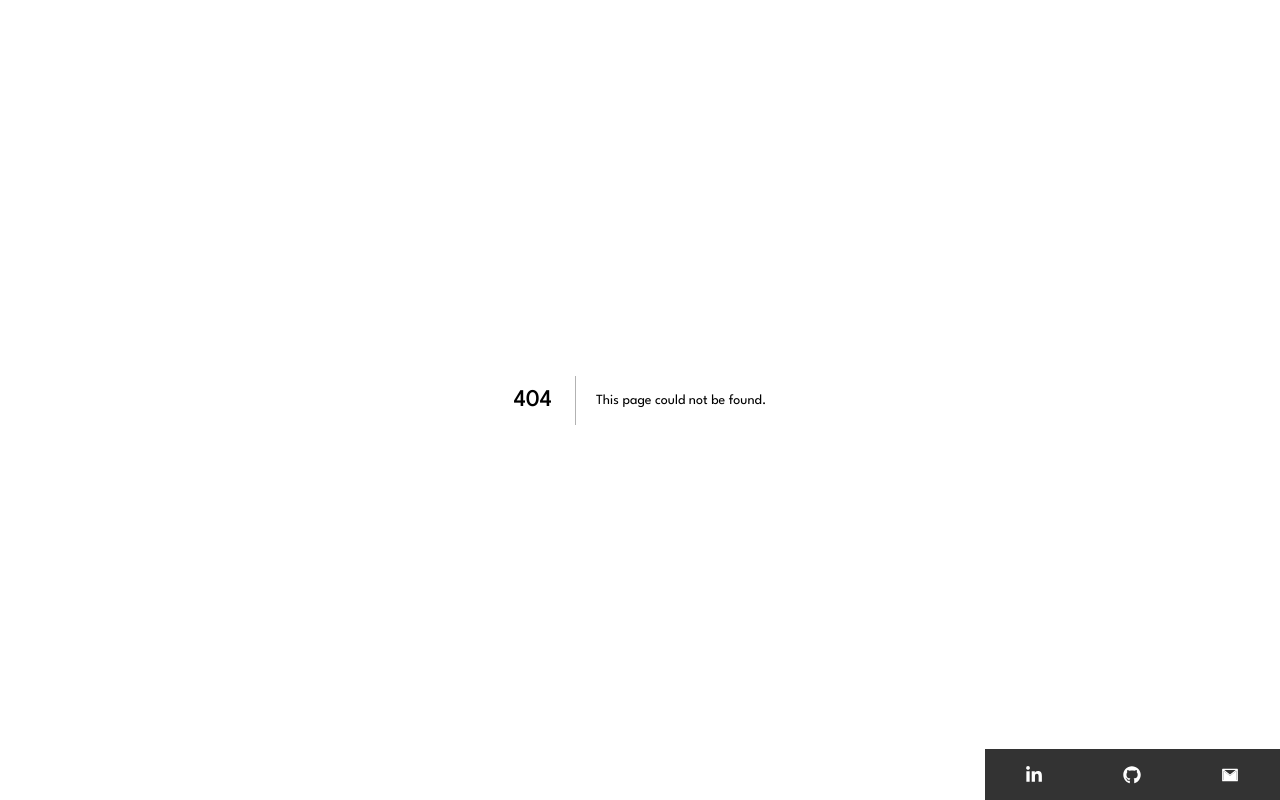
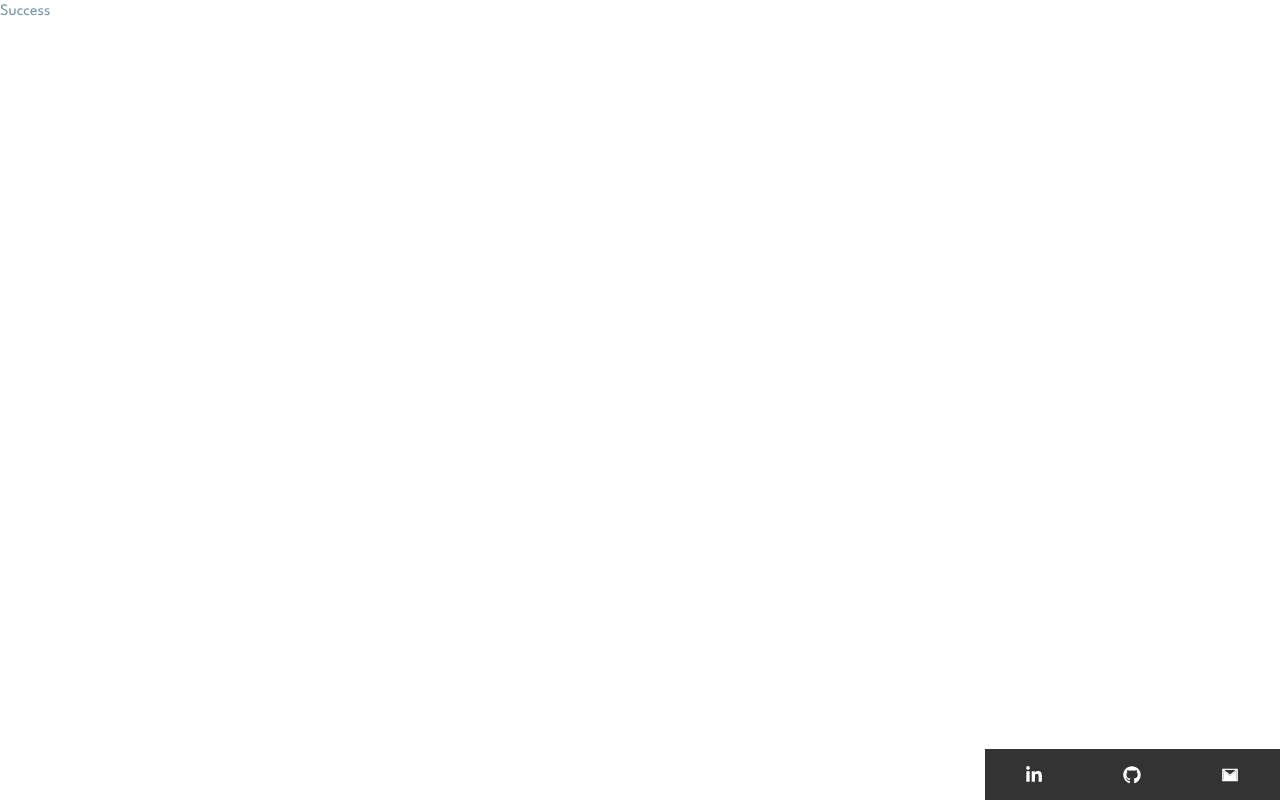
Before and after one commit to jablancTheDesigner/Jablanc-v3, a Next.js app: page /success in a window 1280 px wide. Before the commit this address had no page. Built offline with nearby package versions, Linux system fonts and the light colour scheme.

Commit message:
contact success page

```diff
--- a/components/Contact.tsx
+++ b/components/Contact.tsx
@@ -15,7 +15,9 @@ const Contact = (): ReactElement => {
         <div className="bg-black flex flex-grow h-screen py-[var(--nav-height)]">
             <div className="m-auto max-w-xl w-full px-4">
                 <h1 className="text-center text-5xl text-white font-bold mb-6">Contact Me</h1>
-                <form className="flex flex-col gap-4" data-netlify="true" name="contactMe" method="post">
+                <form className="flex flex-col gap-4"
+                    data-netlify="true" name="contactMe" method="post" action="/success">
+                    <input type="hidden" name="form-name" value="contactMe" />
                     <div className="flex gap-4 w-full">
                         <div className="w-1/2">
                             <Input label="First name" type="text" name="firstName" value={formData.fname} onChangeHandler={handleFormData} />
--- /dev/null
+++ b/pages/success.tsx
@@ -0,0 +1,16 @@
+import Head from "next/head";
+
+export default function Success() {
+    const pageTite = "Success";
+
+    return (
+      <>
+        <Head>
+          <title>{pageTite}</title>
+          <meta name="description" content="Success" />
+          <link rel="icon" href="/favicon.ico" />
+        </Head>
+        <h1>Success</h1>
+      </>
+    );
+}
```
